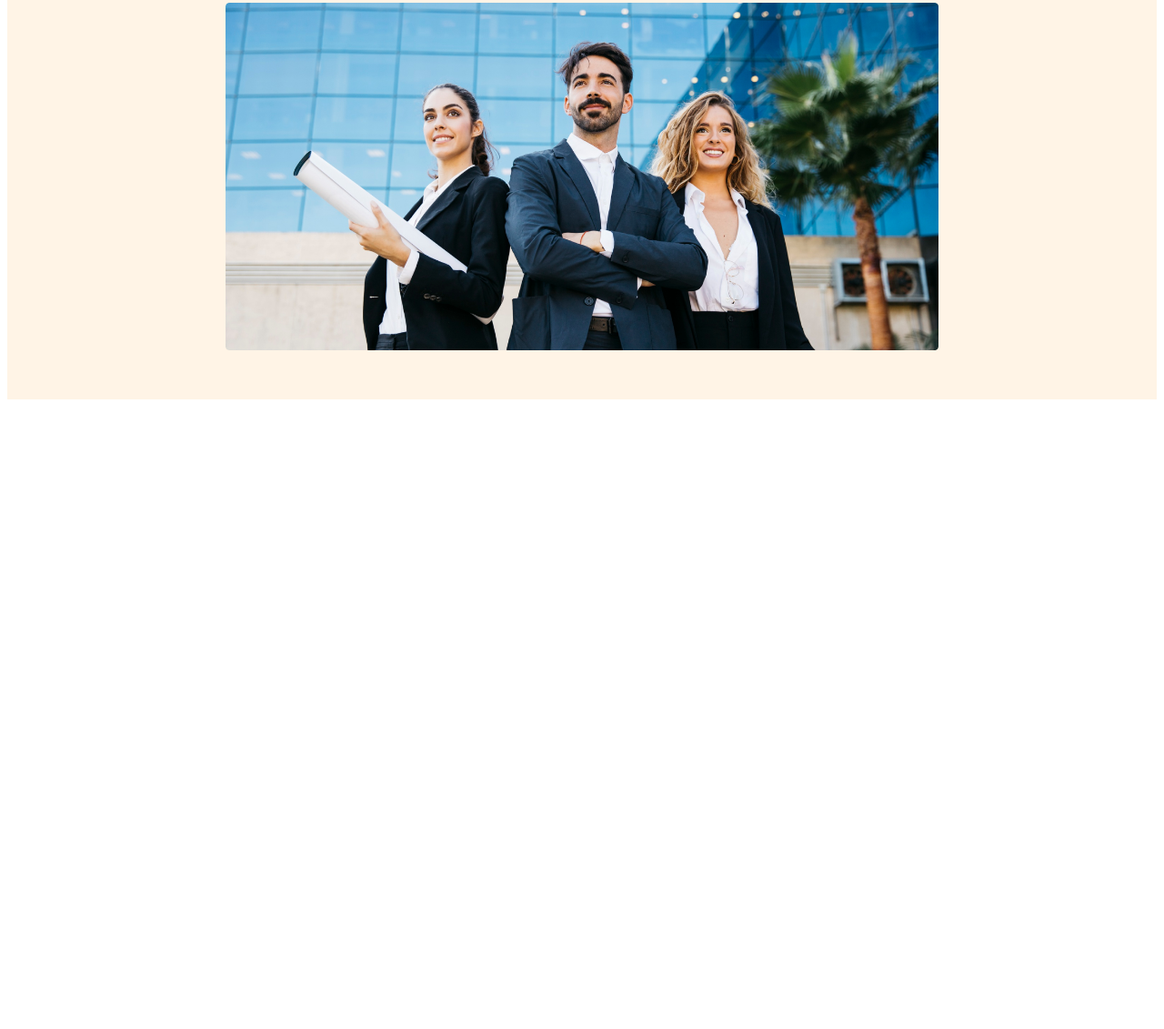
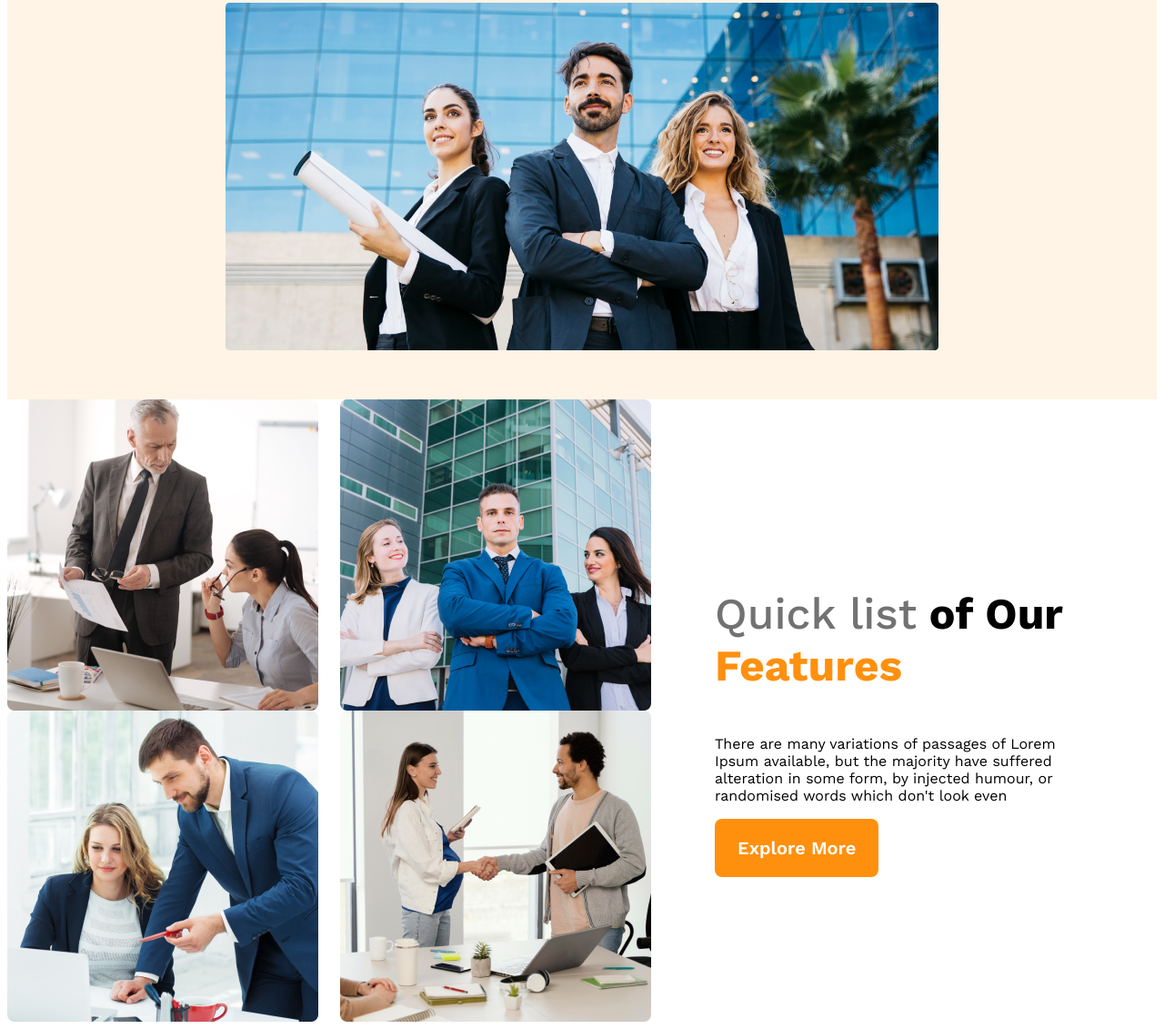
Before and after one commit to mr-pritom-01/g3-architechs, a plain HTML site: page index.html in a window 1280 px wide. Shown: the part 554-1685 px from the top of the page at 91% size. Before the commit the page ends 1001 px from the top, so only its background shows below. Drawn offline with nearby package versions, Linux system fonts and the light colour scheme.

Commit message:
a part of main section done

```diff
--- a/index.html
+++ b/index.html
@@ -9,6 +9,7 @@
 </head>
 
 <body>
+    <!-- header & banner section starts here -->
     <header>
         <nav>
             <h3 class="nav-title">G3 Architects</h3>
@@ -30,8 +31,22 @@
             <img src="images/banner.png">
         </div>
     </header>
+    <!-- header & banner section ends here -->
     <main>
-
+        <!-- features section starts here -->
+        <section class="teams-container">
+            <div class="teams-img-container">
+                <img src="images/team1.png" alt="">
+                <img src="images/team2.png" alt="">
+                <img src="images/team3.png" alt="">
+                <img src="images/team4.png" alt="">
+            </div>
+            <div class="teams-content">
+                 <h3 class="teams-title"><span class="quick-list">Quick list</span> <span class="of-our">of Our</span> <span class="text-features">Features</span></h3>
+                 <p class="teams-description">There are many variations of passages of Lorem Ipsum available, but the majority have suffered alteration in some form, by injected humour, or randomised words which don't look even</p>
+                 <button class="btn-primary">Explore More</button>
+            </div>
+        </section>
     </main>
     <footer>
 
--- a/styles/styles.css
+++ b/styles/styles.css
@@ -79,10 +79,12 @@ nav li a {
     color: #727272;
     margin-bottom: 20px;
 }
+
 .banner img {
     margin-top: 20px;
     width: 100%;
 }
+
 
 /* responsive media quaries */
 
@@ -92,6 +94,7 @@ nav li a {
     header {
         padding: 20px;
     }
+
     nav {
         flex-direction: column;
     }
@@ -104,8 +107,42 @@ nav li a {
     header {
         padding: 50px;
     }
+
     nav {
         flex-direction: column;
     }
 
 }
+
+/* main styles */
+
+main {
+    max-width: 1440px;
+    margin: 0 auto;
+}
+
+.teams-container {
+    display: flex;
+    align-items: center;
+}
+
+.teams-img-container {
+    display: grid;
+    column-gap: 1.5rem;
+    grid-template-columns: repeat(2, 1fr);
+}
+
+.teams-content {
+    padding-left: 70px;
+    padding-right: 70px;
+}
+.teams-title {
+    font-size: 3rem;
+}
+.teams-title .quick-list {
+color: #727272;
+font-weight: 500;
+}
+.teams-title .text-features {
+    color: #FF900E;
+}
```
